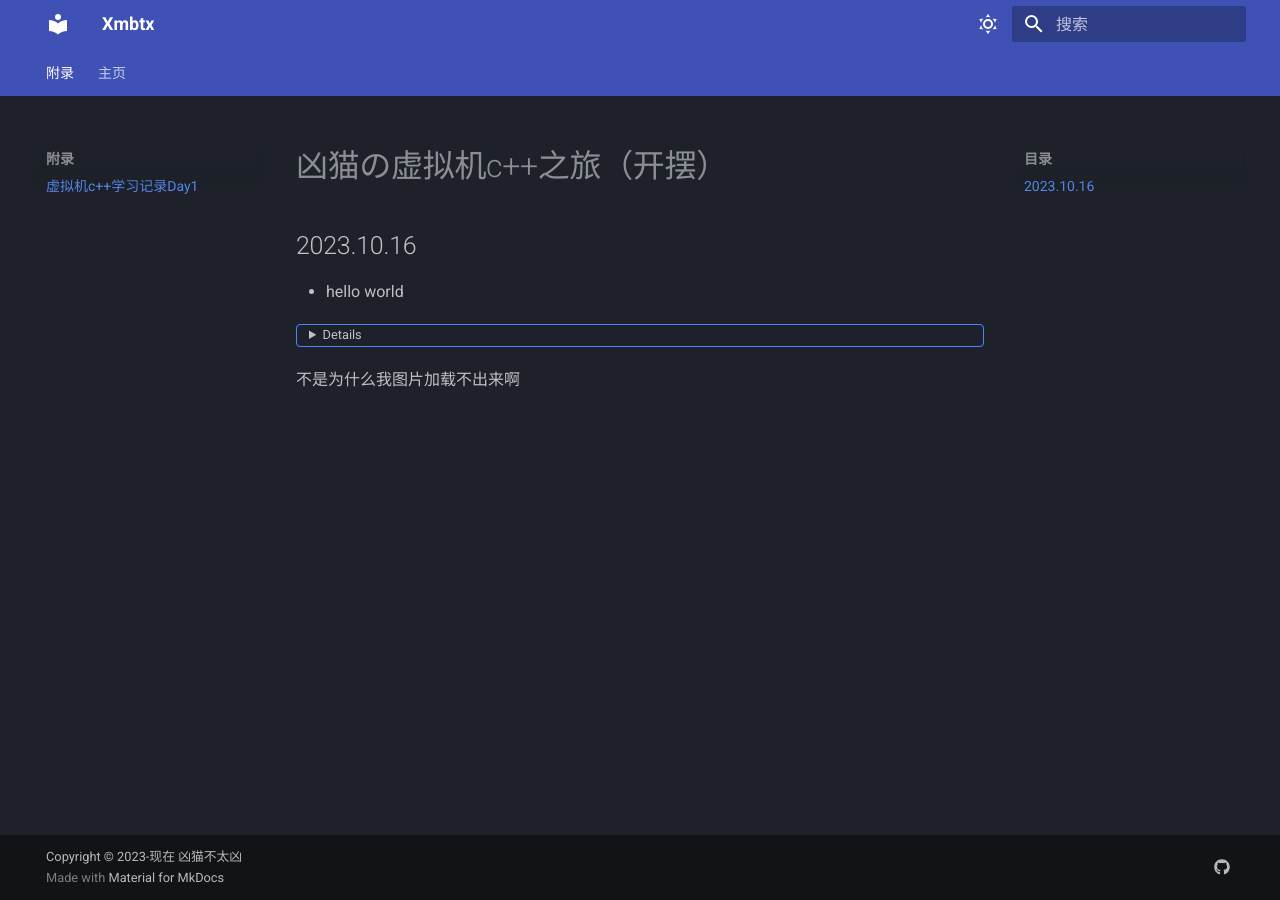
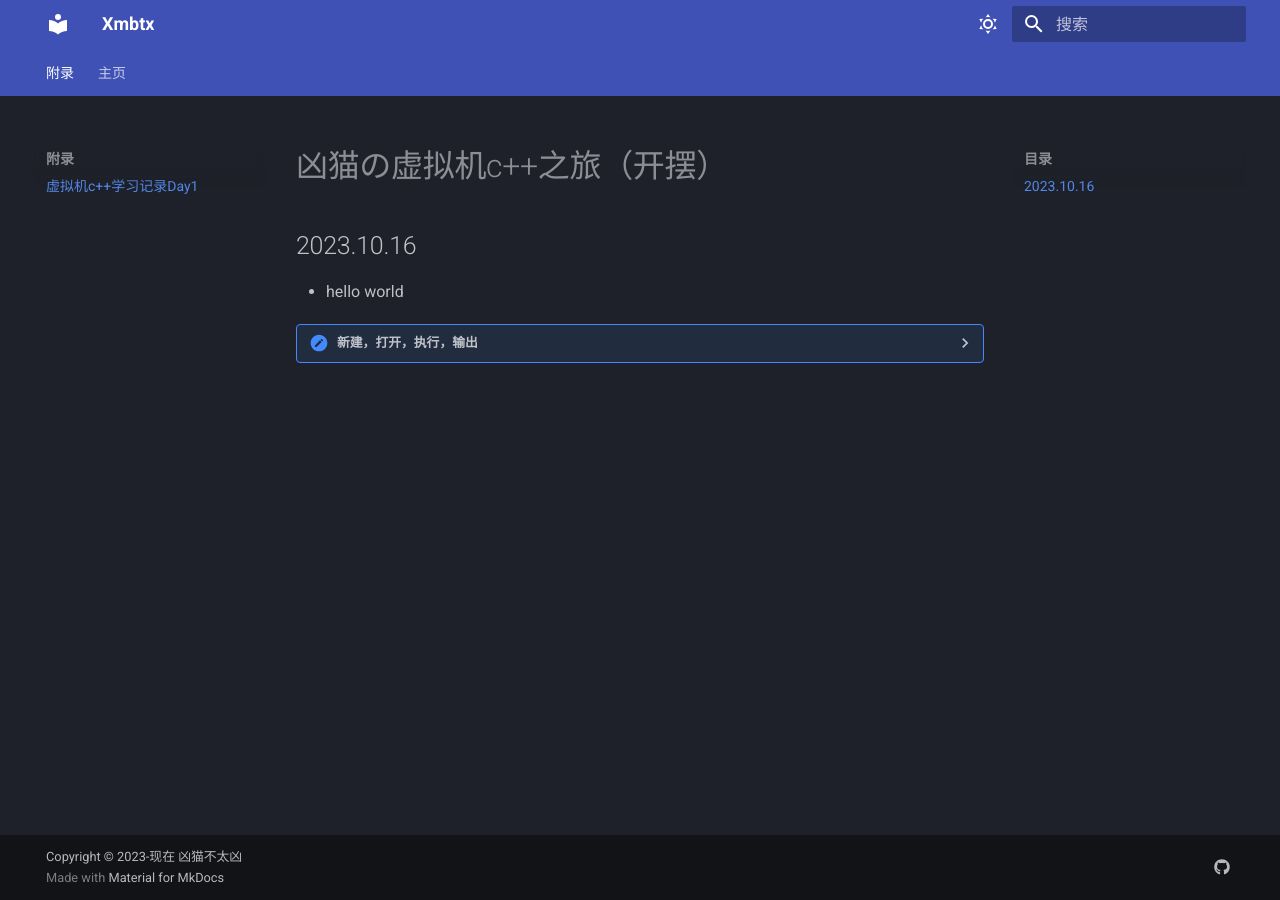
Before and after one commit to Xmbtx/xmbtx-blog, an MkDocs documentation site: the page built from docs/123/456.md, in a window 1280 px wide. Built offline with MkDocs 1.6.1 and Material for MkDocs 9.7.7, drawn with Linux system fonts in a browser that asks for light colours.

Commit message:
2023-10-17_00:53:19 update

```diff
--- a/docs/123/456.md
+++ b/docs/123/456.md
@@ -5,10 +5,8 @@
 - hello world
 
 <details>
-    <symmary>新建,打开,执行,输出</symmary>
+    <summary>新建，打开，执行，输出</summary>
     <p>
         <img src="111.png"/>
     </p>
 </details>
-
-不是为什么我图片加载不出来啊
```
